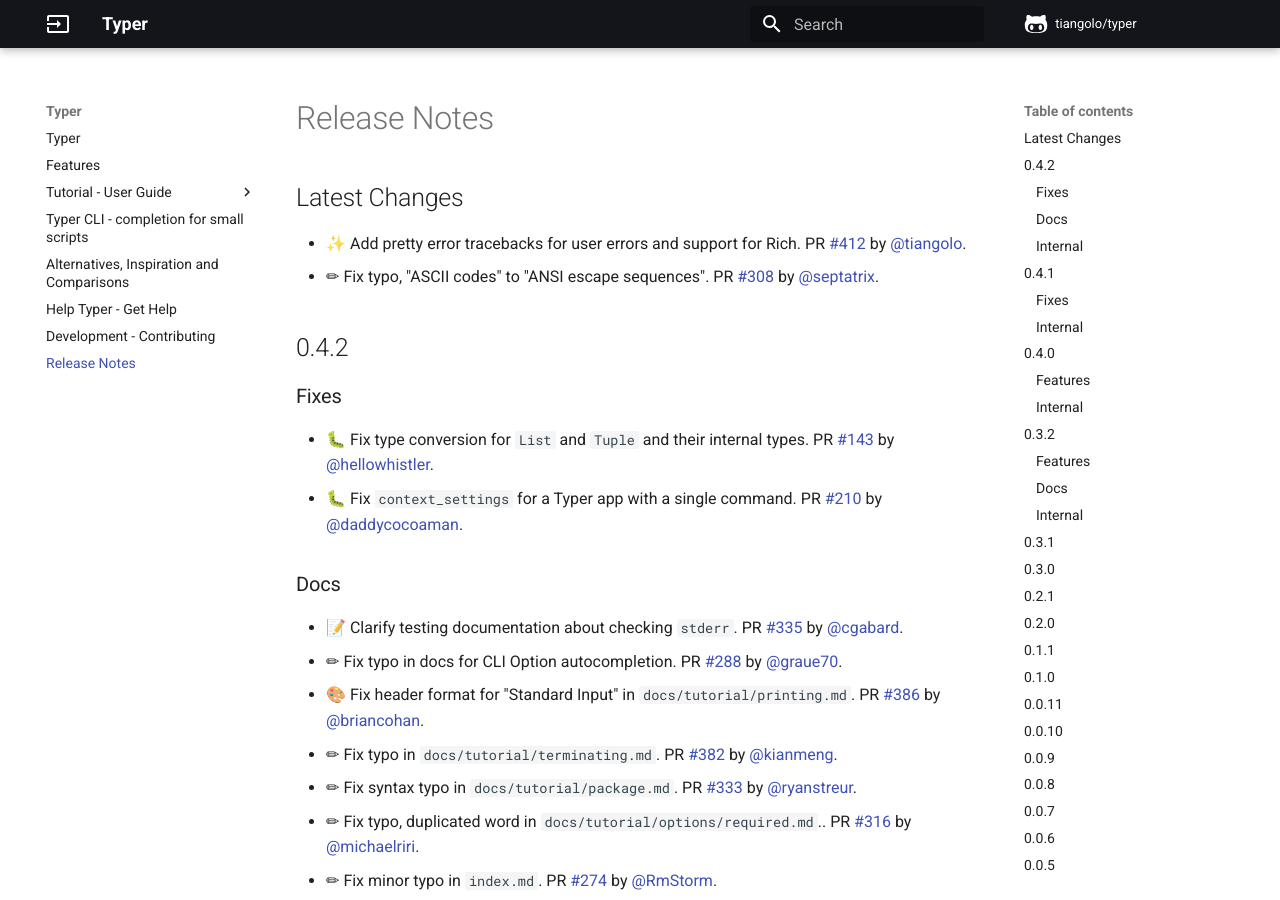
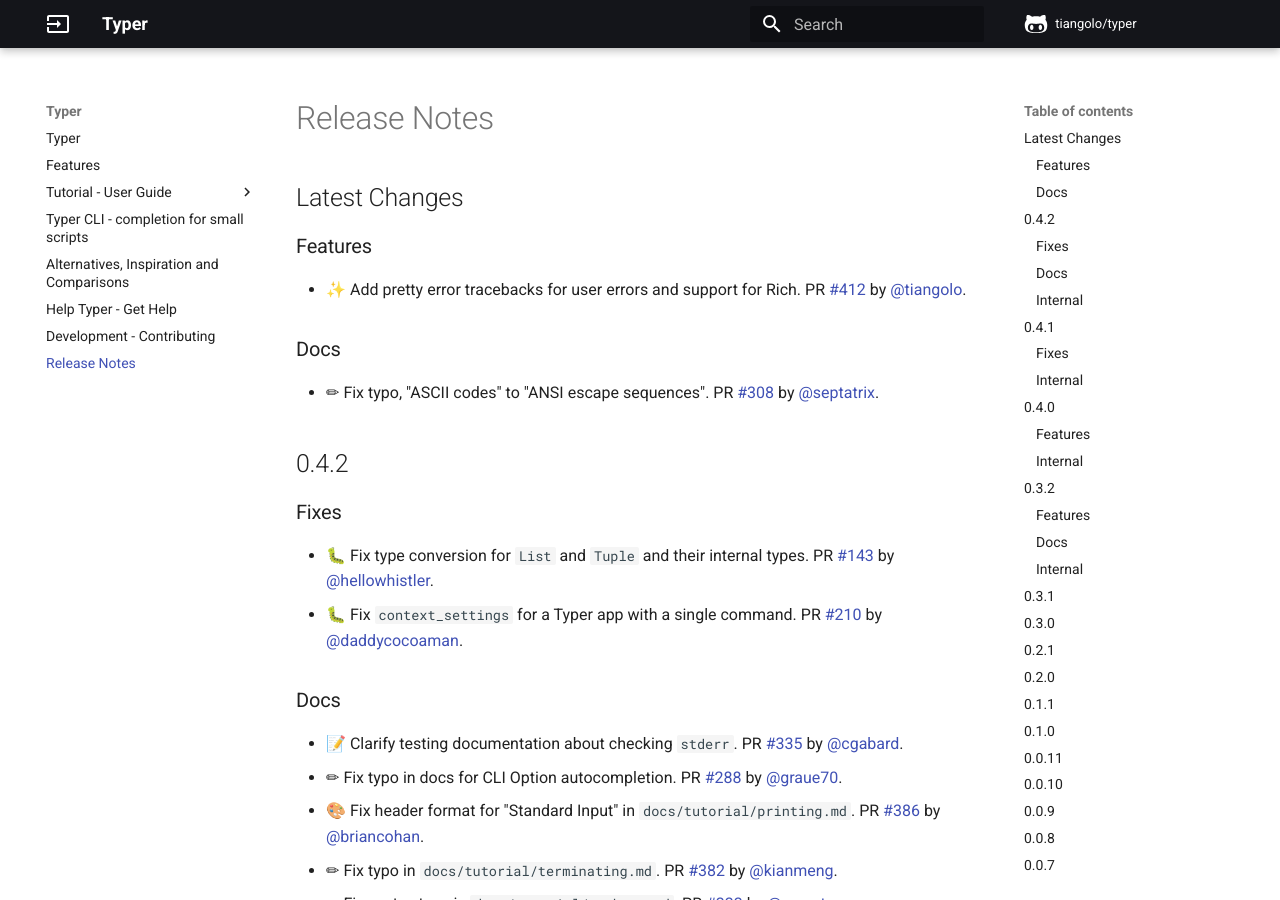
Before and after one commit to RED0731/red_pythonTyper, an MkDocs documentation site: the page built from docs/release-notes.md, in a window 1280 px wide and 900 px high. Built offline with MkDocs 1.6.1 and Material for MkDocs 9.7.7, drawn with Linux system fonts in a browser that asks for light colours; comment, search, counter and statistics services are not loaded.

Commit message:
📝 Update release notes

```diff
--- a/docs/release-notes.md
+++ b/docs/release-notes.md
@@ -1,6 +1,12 @@
 ## Latest Changes
 
+
+### Features
+
 * ✨ Add pretty error tracebacks for user errors and support for Rich. PR [#412](https://github.com/tiangolo/typer/pull/412) by [@tiangolo](https://github.com/tiangolo).
+
+### Docs
+
 * ✏ Fix typo, "ASCII codes" to "ANSI escape sequences". PR [#308](https://github.com/tiangolo/typer/pull/308) by [@septatrix](https://github.com/septatrix).
 
 ## 0.4.2
```
